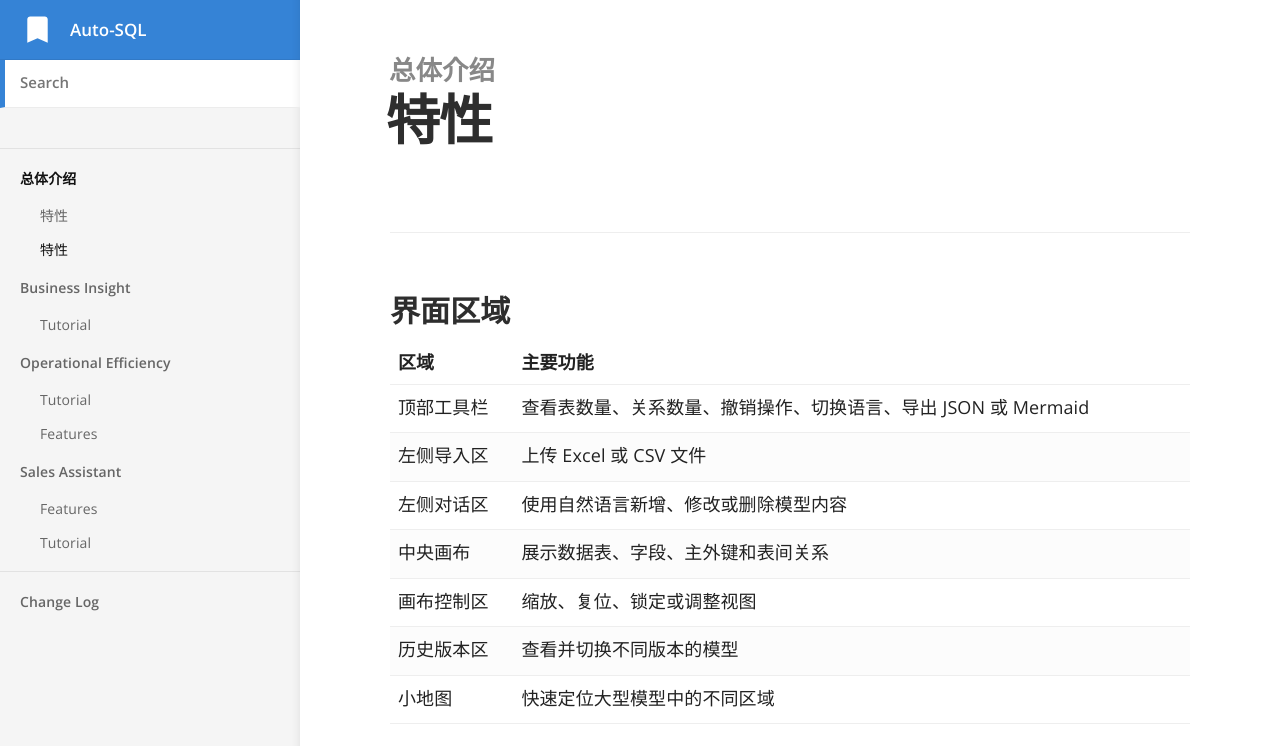
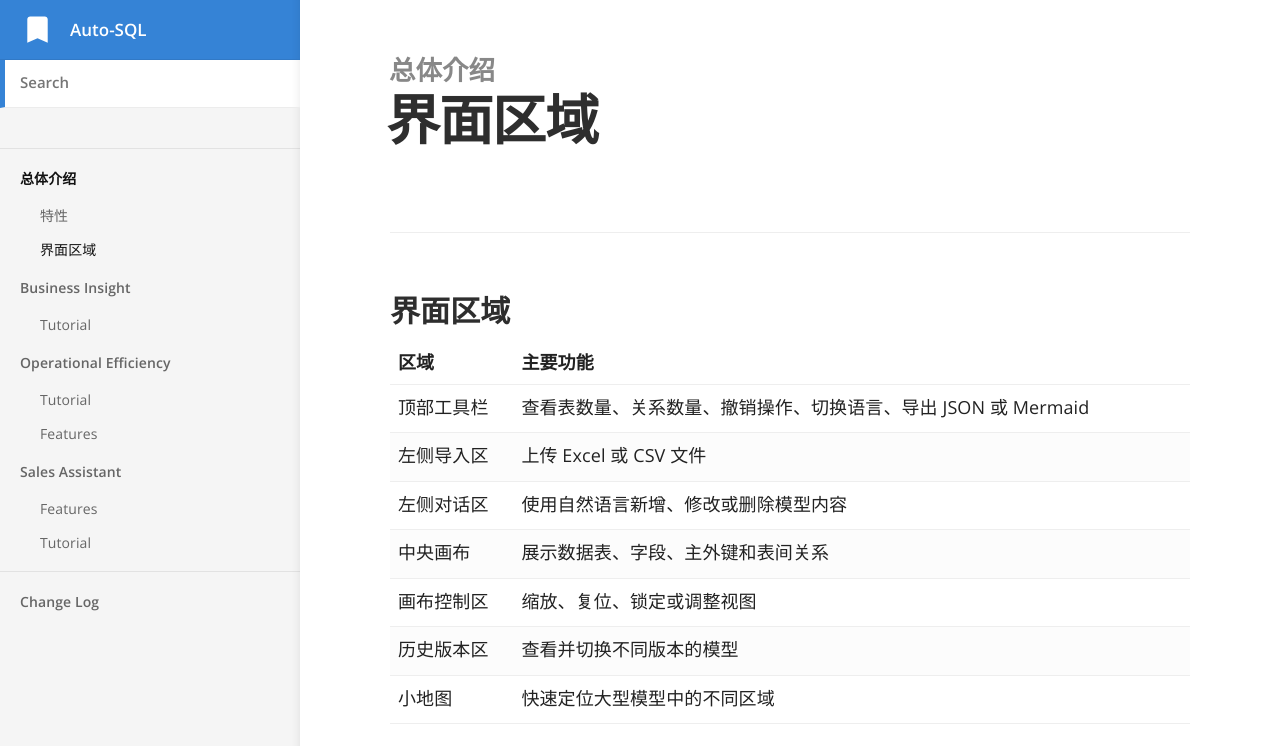
Before and after one commit to openerp-hk-t/doc, a Jekyll site: the page built from _docs/business insight/localization.md, in a window 1280 px wide. Shown: the top 746 px of the page. Built offline with Jekyll 4.4.1, drawn with Linux system fonts in a browser that asks for light colours.

Commit message:
Update localization.md

```diff
--- a/_docs/business insight/localization.md
+++ b/_docs/business insight/localization.md
@@ -1,5 +1,5 @@
 ---
-title: 特性
+title: 界面区域
 category: 总体介绍
 order: 2
 ---
```
